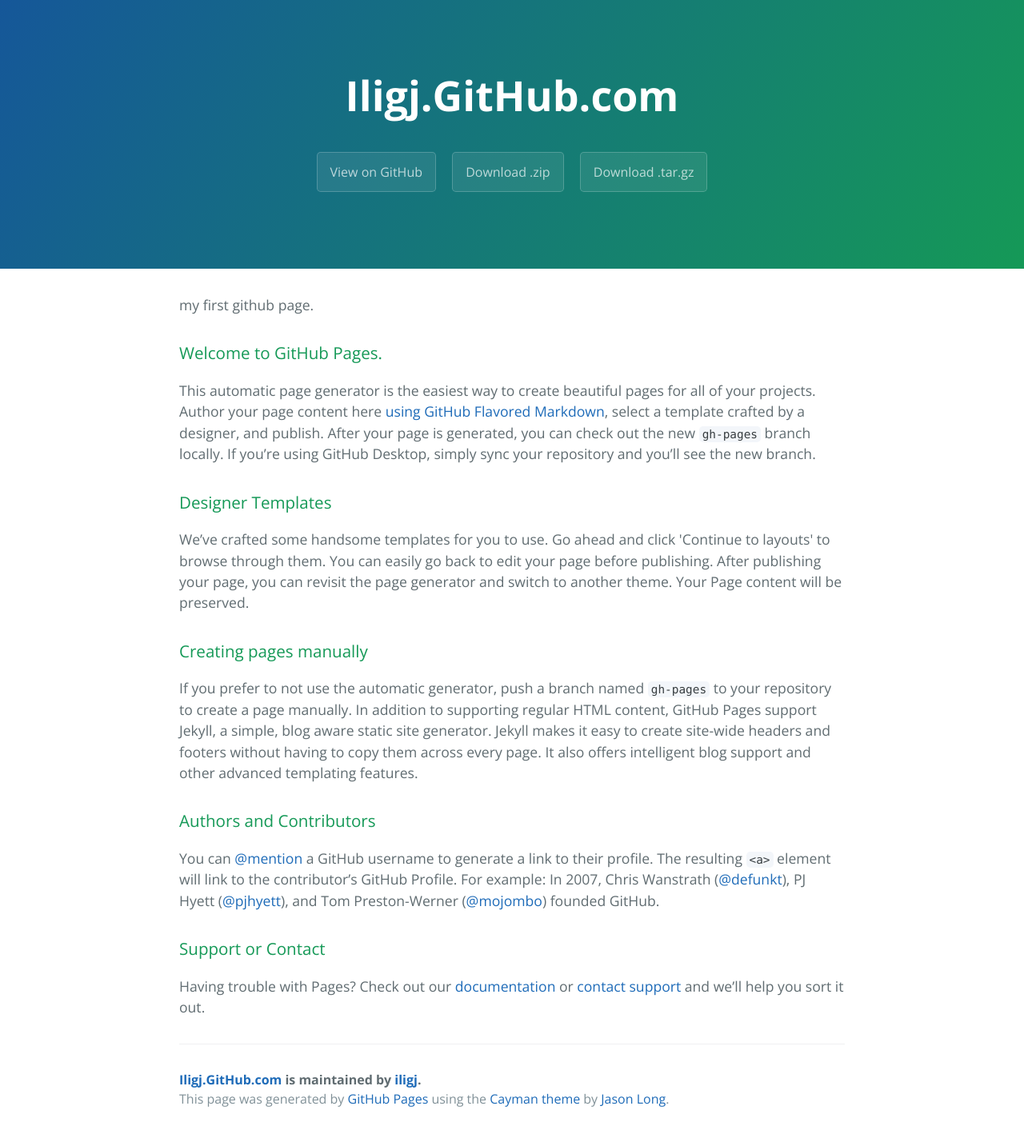
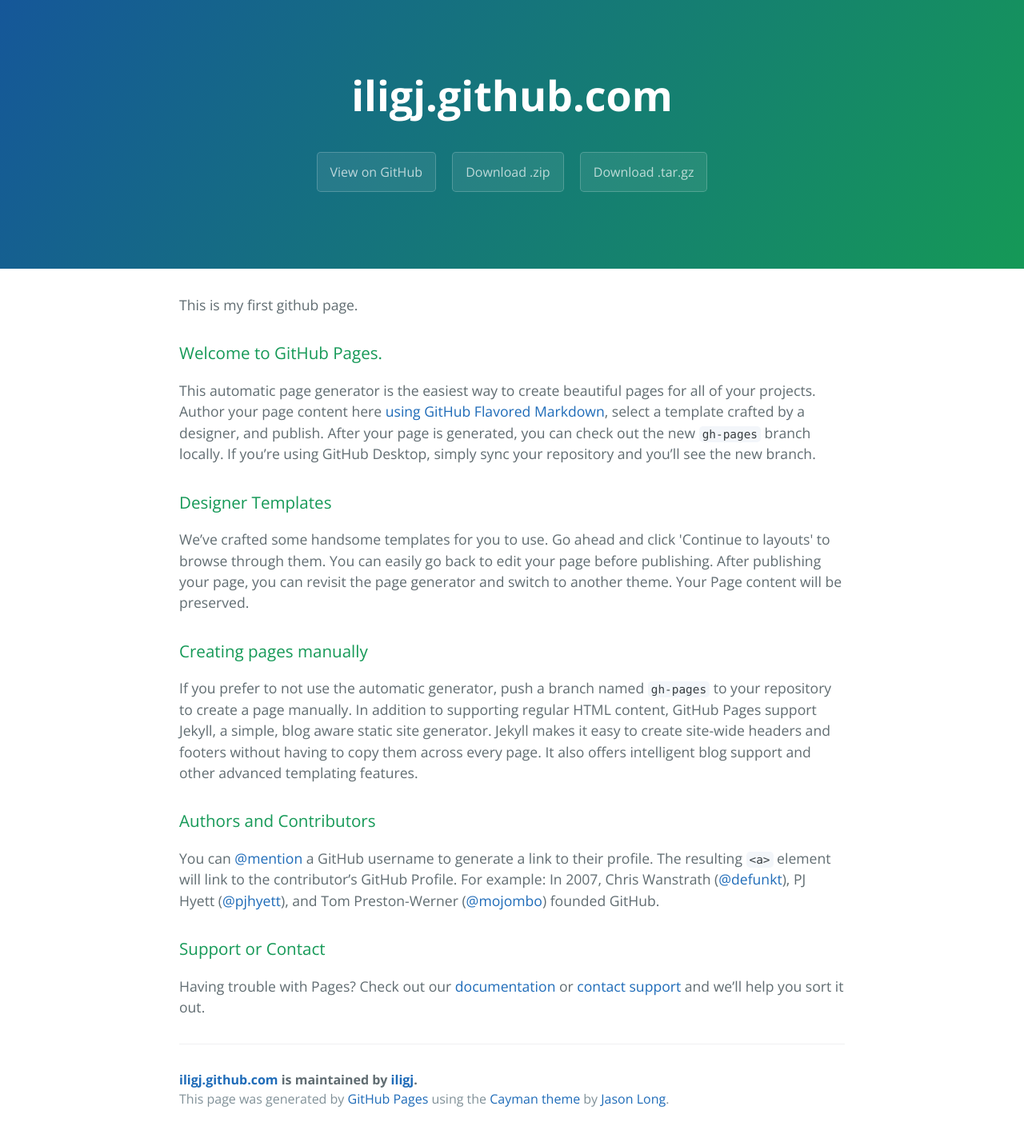
Before and after one commit to iligj/iligj.github.com, a plain HTML site: page index.html in a window 1280 px wide. Shown: the whole page at 80% size. Drawn offline with nearby package versions, Linux system fonts and the light colour scheme.

```diff
--- a/index.html
+++ b/index.html
@@ -2,7 +2,7 @@
 <html lang="en-us">
   <head>
     <meta charset="UTF-8">
-    <title>Iligj.GitHub.com by iligj</title>
+    <title>iligj.github.com by iligj</title>
     <meta name="viewport" content="width=device-width, initial-scale=1">
     <link rel="stylesheet" type="text/css" href="stylesheets/normalize.css" media="screen">
     <link href='https://fonts.googleapis.com/css?family=Open+Sans:400,700' rel='stylesheet' type='text/css'>
@@ -11,7 +11,7 @@
   </head>
   <body>
     <section class="page-header">
-      <h1 class="project-name">Iligj.GitHub.com</h1>
+      <h1 class="project-name">iligj.github.com</h1>
       <h2 class="project-tagline"></h2>
       <a href="https://github.com/iligj/iligj.github.com" class="btn">View on GitHub</a>
       <a href="https://github.com/iligj/iligj.github.com/zipball/master" class="btn">Download .zip</a>
@@ -19,7 +19,7 @@
     </section>
 
     <section class="main-content">
-      <p>my first github page.</p>
+      <p>This is my first github page.</p>
 
 <h3>
 <a id="welcome-to-github-pages" class="anchor" href="#welcome-to-github-pages" aria-hidden="true"><span aria-hidden="true" class="octicon octicon-link"></span></a>Welcome to GitHub Pages.</h3>
@@ -47,7 +47,7 @@
 <p>Having trouble with Pages? Check out our <a href="https://help.github.com/pages">documentation</a> or <a href="https://github.com/contact">contact support</a> and we’ll help you sort it out.</p>
 
       <footer class="site-footer">
-        <span class="site-footer-owner"><a href="https://github.com/iligj/iligj.github.com">Iligj.GitHub.com</a> is maintained by <a href="https://github.com/iligj">iligj</a>.</span>
+        <span class="site-footer-owner"><a href="https://github.com/iligj/iligj.github.com">iligj.github.com</a> is maintained by <a href="https://github.com/iligj">iligj</a>.</span>
 
         <span class="site-footer-credits">This page was generated by <a href="https://pages.github.com">GitHub Pages</a> using the <a href="https://github.com/jasonlong/cayman-theme">Cayman theme</a> by <a href="https://twitter.com/jasonlong">Jason Long</a>.</span>
       </footer>
```
Also changed, not shown: params.json (+1 -1 lines).
